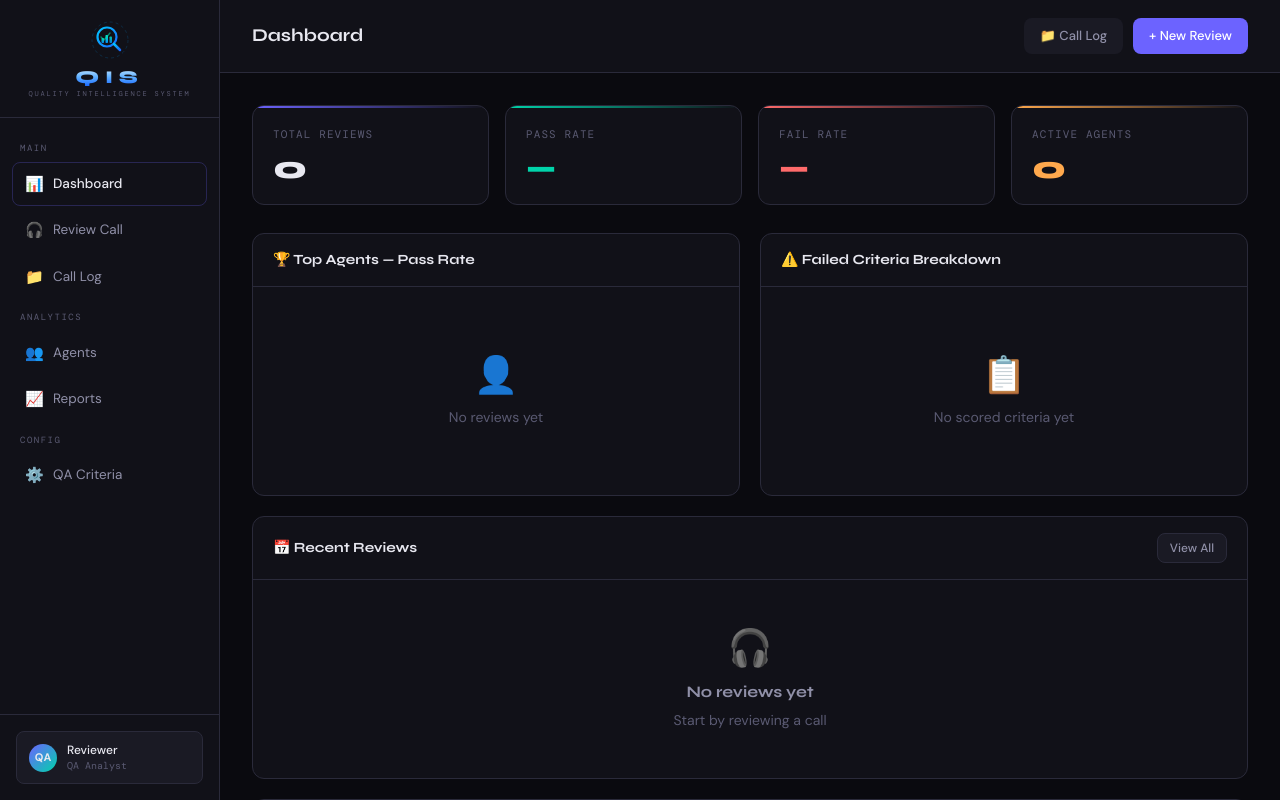
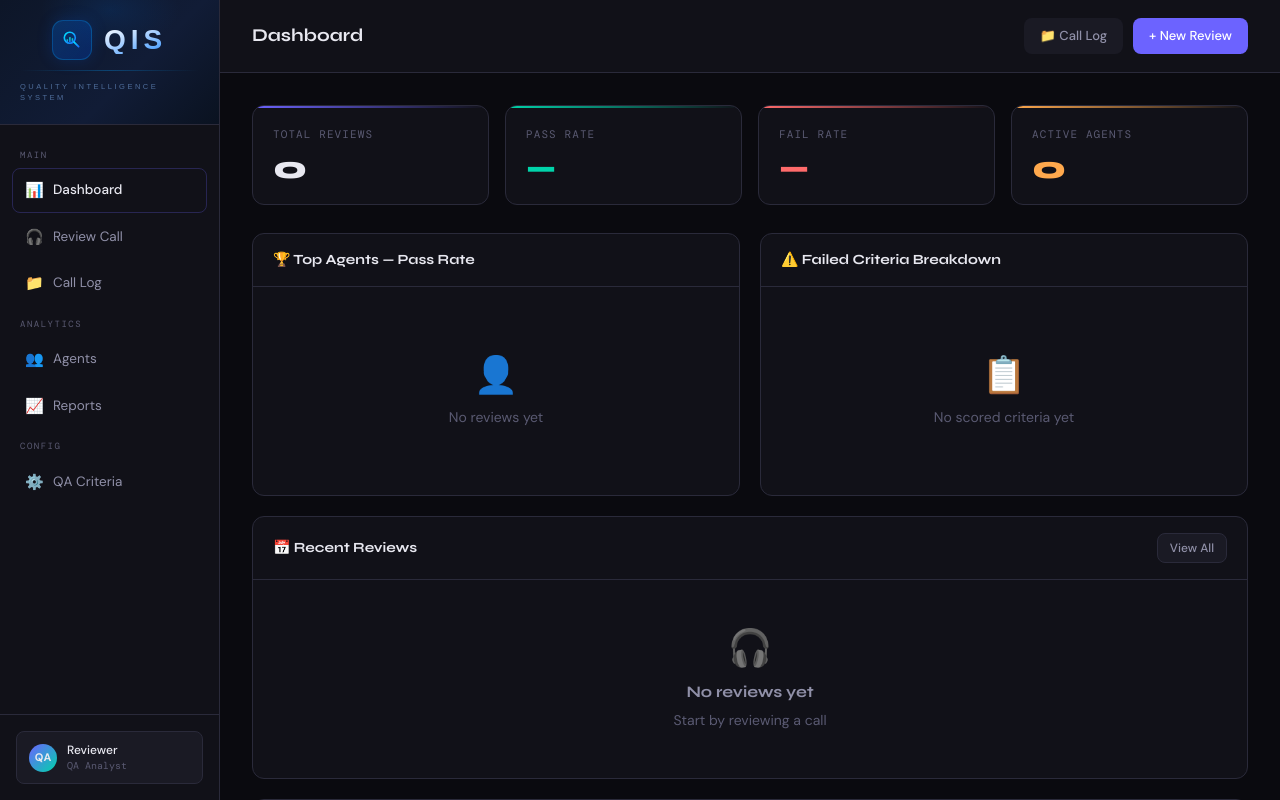
Before and after one commit to Ahmed-tech889/QA-dashboard, a React (Vite) app: page / in a window 1280 px wide. Shown: the top 800 px of the page. Built offline with nearby package versions, Linux system fonts and the light colour scheme.

Commit message:
Improve styling and layout of QISLogo component
Refactor QISLogo component to enhance styling and layout.

```diff
--- a/src/components/Sidebar.jsx
+++ b/src/components/Sidebar.jsx
@@ -9,43 +9,72 @@ const NAV_ITEMS = [
 
 function QISLogo() {
   return (
-    <div className="px-5 py-5 border-b border-border">
-      <div className="flex flex-col items-center gap-2">
-        {/* Icon mark */}
-        <div className="relative w-10 h-10">
-          {/* Outer ring */}
-          <svg viewBox="0 0 40 40" width="40" height="40" xmlns="http://www.w3.org/2000/svg">
+    <div
+      className="px-5 py-5 border-b border-border relative overflow-hidden"
+      style={{
+        background: 'linear-gradient(135deg, #0d1628 0%, #111c36 60%, #0a1220 100%)',
+      }}
+    >
+      {/* Subtle glow behind icon */}
+      <div
+        style={{
+          position: 'absolute',
+          top: '-30px',
+          left: '50%',
+          transform: 'translateX(-50%)',
+          width: '140px',
+          height: '80px',
+          background: 'radial-gradient(ellipse, rgba(0,120,255,0.12) 0%, transparent 70%)',
+          pointerEvents: 'none',
+        }}
+      />
+
+      <div className="relative flex flex-col items-center gap-2.5">
+        {/* Icon + QIS on same row */}
+        <div className="flex items-center gap-3">
+          {/* Icon box */}
+          <div
+            style={{
+              width: 40,
+              height: 40,
+              borderRadius: 11,
+              display: 'flex',
+              alignItems: 'center',
+              justifyContent: 'center',
+              background: 'linear-gradient(135deg, rgba(0,120,255,0.25) 0%, rgba(0,60,180,0.38) 100%)',
+              border: '1px solid rgba(0,160,255,0.28)',
+              boxShadow: '0 0 16px rgba(0,100,255,0.18)',
+              flexShrink: 0,
+            }}
+          >
+            <svg width="22" height="22" viewBox="0 0 30 30" xmlns="http://www.w3.org/2000/svg">
               <defs>
-              <linearGradient id="glassGrad" x1="0%" y1="0%" x2="100%" y2="100%">
-                <stop offset="0%" stopColor="#00c8ff" />
-                <stop offset="100%" stopColor="#1a6aff" />
+                <linearGradient id="qis-ig" x1="0%" y1="0%" x2="100%" y2="100%">
+                  <stop offset="0%" stopColor="#00e5ff" />
+                  <stop offset="100%" stopColor="#1a6fff" />
                 </linearGradient>
-              <linearGradient id="barGrad" x1="0%" y1="0%" x2="0%" y2="100%">
-                <stop offset="0%" stopColor="#00e5c0" />
-                <stop offset="100%" stopColor="#0090ff" />
+                <linearGradient id="qis-bg" x1="0%" y1="100%" x2="0%" y2="0%">
+                  <stop offset="0%" stopColor="#1a6fff" />
+                  <stop offset="100%" stopColor="#00e0c0" />
                 </linearGradient>
               </defs>
-            {/* Dashed orbit ring */}
-            <circle cx="20" cy="20" r="18" fill="none" stroke="rgba(0,160,255,0.18)" strokeWidth="1" strokeDasharray="3 3" />
-            {/* Magnifying glass circle */}
-            <circle cx="17" cy="17" r="9.5" fill="none" stroke="url(#glassGrad)" strokeWidth="2.2" />
-            {/* Handle */}
-            <line x1="24" y1="24" x2="30" y2="30" stroke="url(#glassGrad)" strokeWidth="2.5" strokeLinecap="round" />
-            {/* Bar chart inside lens */}
-            <rect x="11.5" y="18" width="2.5" height="5"   rx="0.8" fill="url(#barGrad)" opacity="0.9" />
-            <rect x="15.5" y="15" width="2.5" height="8"   rx="0.8" fill="url(#barGrad)" />
-            <rect x="19.5" y="16.5" width="2.5" height="6.5" rx="0.8" fill="url(#barGrad)" opacity="0.85" />
-            {/* Checkmark */}
-            <path d="M11 17 L14 20 L20 13" fill="none" stroke="rgba(0,230,180,0.55)" strokeWidth="1.4" strokeLinecap="round" strokeLinejoin="round" />
+              <circle cx="12" cy="12" r="7.5" fill="none" stroke="url(#qis-ig)" strokeWidth="2.2" />
+              <line x1="17.8" y1="17.8" x2="24" y2="24" stroke="url(#qis-ig)" strokeWidth="2.4" strokeLinecap="round" />
+              <rect x="7.5"  y="14"   width="2.2" height="4"   rx="0.6" fill="url(#qis-bg)" />
+              <rect x="11"   y="11"   width="2.2" height="7"   rx="0.6" fill="url(#qis-bg)" />
+              <rect x="14.5" y="12.5" width="2.2" height="5.5" rx="0.6" fill="url(#qis-bg)" />
             </svg>
           </div>
 
           {/* QIS wordmark */}
-        <div className="flex flex-col items-center leading-none">
           <span
-            className="font-syne font-extrabold tracking-[6px] text-[18px]"
             style={{
-              background: 'linear-gradient(180deg, #c8e8ff 0%, #60b0ff 50%, #1a6aff 100%)',
+              fontFamily: "'Poppins', sans-serif",
+              fontWeight: 800,
+              fontSize: 28,
+              letterSpacing: 5,
+              lineHeight: 1,
+              background: 'linear-gradient(160deg, #ffffff 0%, #b8d8ff 40%, #5ca8ff 80%, #1a6fff 100%)',
               WebkitBackgroundClip: 'text',
               WebkitTextFillColor: 'transparent',
               backgroundClip: 'text',
@@ -53,10 +82,30 @@ function QISLogo() {
           >
             QIS
           </span>
-          <span className="font-mono text-[7px] tracking-[1.8px] uppercase text-txt3 mt-1">
+        </div>
+
+        {/* Divider */}
+        <div
+          style={{
+            width: '100%',
+            height: 1,
+            background: 'linear-gradient(90deg, transparent, rgba(0,160,255,0.3), transparent)',
+          }}
+        />
+
+        {/* Tagline */}
+        <span
+          style={{
+            fontFamily: "'Poppins', sans-serif",
+            fontWeight: 400,
+            fontSize: 7.5,
+            letterSpacing: 2.5,
+            textTransform: 'uppercase',
+            color: 'rgba(140,190,255,0.5)',
+          }}
+        >
           Quality Intelligence System
         </span>
-        </div>
       </div>
     </div>
   )
```
Lines whose indentation alone changed are shown as unchanged.
